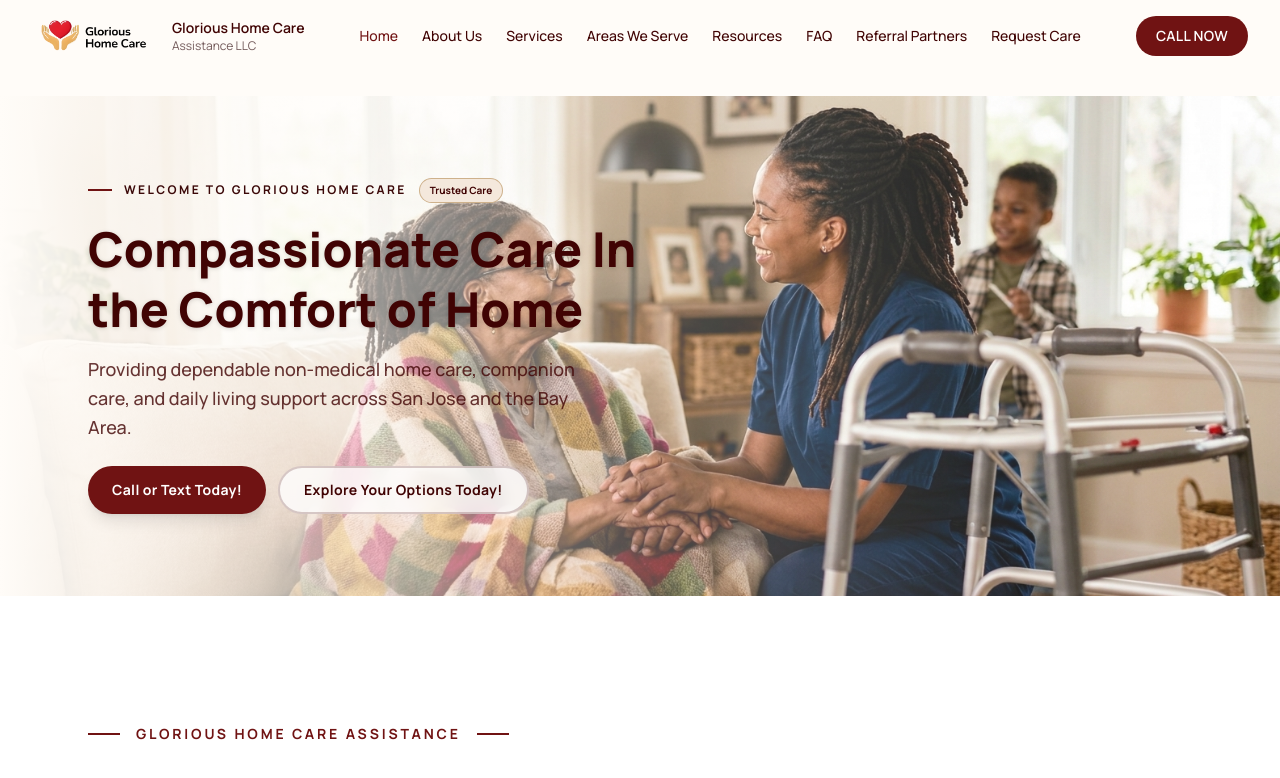
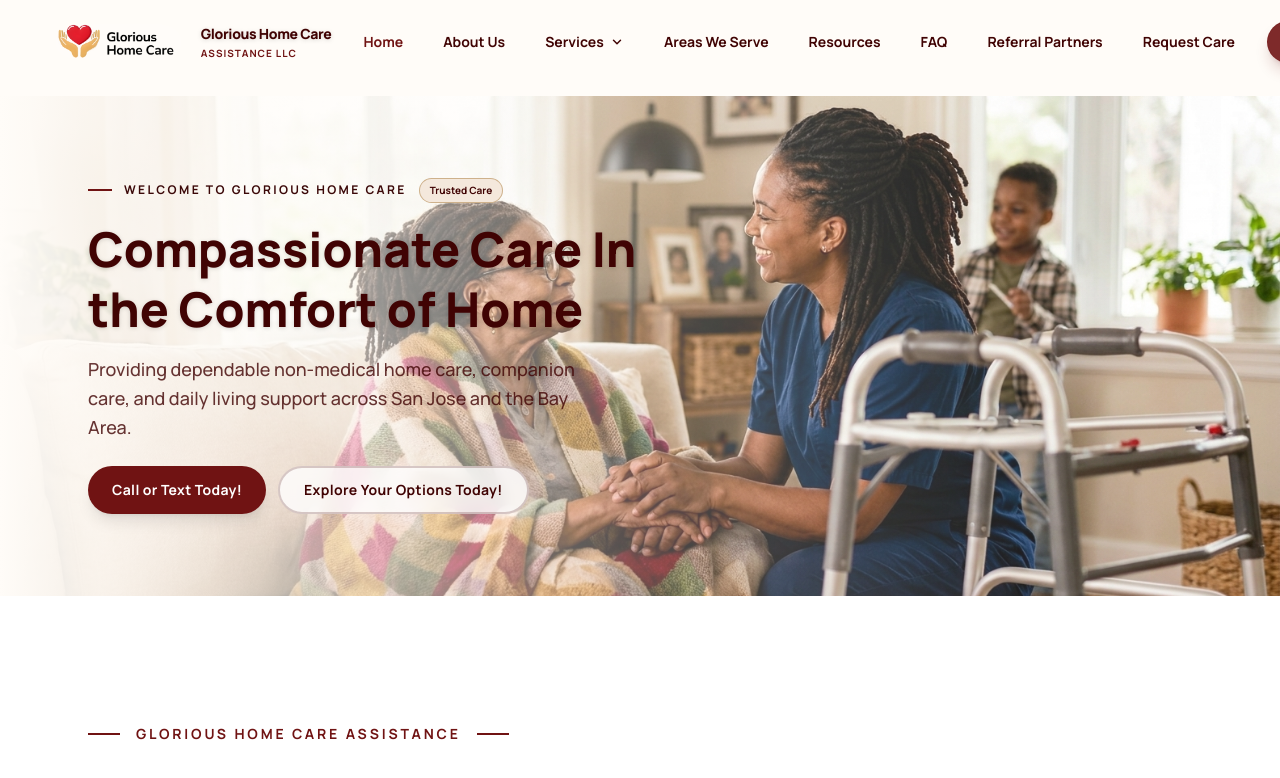
Before and after one commit to mtahaarif/Glorious-Home-Care-Assistance-, a Next.js app: page / in a window 1280 px wide. Shown: the top 778 px of the page. Built offline with nearby package versions, Linux system fonts and the light colour scheme.

Commit message:
Updating the Navbar

```diff
--- a/src/app/services/[service]/page.tsx
+++ b/src/app/services/[service]/page.tsx
@@ -50,7 +50,7 @@ export default async function ServiceDetailPage({ params }: { params: Promise<{
             src={bannerImage}
             alt={title}
             fill
-            className="object-cover object-right"
+            className="object-cover object-center"
             priority
           />
 
--- a/src/components/Navbar.tsx
+++ b/src/components/Navbar.tsx
@@ -5,13 +5,31 @@ import Link from "next/link";
 import { usePathname } from "next/navigation";
 import { useEffect, useState } from "react";
 import { contactInfo, navLinks } from "@/data/global";
+import { mainServices } from "@/data/services";
+
+// Small helper icon for the dropdown chevron
+const ChevronDownIcon = ({ className = "h-4 w-4" }: { className?: string }) => (
+  <svg
+    xmlns="http://www.w3.org/2000/svg"
+    viewBox="0 0 24 24"
+    fill="none"
+    stroke="currentColor"
+    strokeWidth={2.5}
+    strokeLinecap="round"
+    strokeLinejoin="round"
+    className={className}
+  >
+    <polyline points="6 9 12 15 18 9" />
+  </svg>
+);
 
 export default function Navbar() {
   const pathname = usePathname();
   const [scrolled, setScrolled] = useState(false);
   const [isMobileMenuOpen, setIsMobileMenuOpen] = useState(false);
+  const [isMobileServicesOpen, setIsMobileServicesOpen] = useState(false);
 
-  // Handle sticky navbar background on scroll
+  // Handle sticky translucent glass background on scroll
   useEffect(() => {
     const onScroll = () => setScrolled(window.scrollY > 12);
     onScroll();
@@ -31,62 +49,108 @@ export default function Navbar() {
   return (
     <>
       <header
-        className={`fixed top-0 z-50 w-full transition-all duration-300 ${
-          scrolled ? "bg-white/95 shadow-sm backdrop-blur" : "bg-transparent"
+        className={`fixed top-0 z-50 w-full transition-all duration-500 ${
+          scrolled
+            ? "bg-white/60 backdrop-blur-xl border-b border-white/40 shadow-[0_8px_32px_rgba(0,0,0,0.04)] py-2 sm:py-3"
+            : "bg-transparent py-5"
         }`}
       >
-        <div className="mx-auto flex w-full max-w-7xl items-center justify-between px-4 py-4 sm:px-6 lg:px-8">
+        <div className="mx-auto flex w-full max-w-[1400px] items-center justify-between px-4 sm:px-8 lg:px-12">
 
-          {/* Logo Section */}
-          <Link href="/" className="flex shrink-0 items-center gap-3">
+          {/* Logo Section - Left Aligned */}
+          <Link href="/" className="flex shrink-0 items-center gap-3 group">
+            <div className="relative flex items-center justify-center transition-transform duration-300 group-hover:scale-105">
+              <div className="absolute inset-0 rounded-full bg-white/20 blur-md"></div>
               <Image
                 src="/glorious-home-care-logo.png"
                 alt="Glorious Home Care Assistance logo"
-              width={48}
-              height={48}
-              className="h-10 w-auto"
+                width={50}
+                height={50}
+                className="relative z-10 h-11 w-auto"
                 priority
               />
-            <div className="hidden flex-col leading-tight sm:flex">
-              <span className="text-sm font-semibold text-brand-ink">
+            </div>
+            <div className="hidden flex-col sm:flex">
+              <span className="text-sm font-extrabold tracking-tight text-brand-ink drop-shadow-sm">
                 Glorious Home Care
               </span>
-              <span className="text-xs text-muted">Assistance LLC</span>
+              <span className="text-[10px] font-bold text-brand-red uppercase tracking-widest mt-0.5">
+                Assistance LLC
+              </span>
             </div>
           </Link>
 
-          {/* Desktop Nav */}
-          <nav className="hidden items-center gap-4 text-sm font-medium text-brand-ink lg:flex xl:gap-6">
-            {navLinks.map((link) => (
+          {/* Desktop Nav - Centered with smaller font and wider gaps */}
+          <nav className="hidden flex-1 items-center justify-center gap-8 text-sm font-bold text-brand-ink lg:flex xl:gap-10 mx-8">
+            {navLinks.map((link) => {
+
+              // 1. Render Dropdown for "Services"
+              if (link.label === "Services") {
+                const isActive = pathname.startsWith(link.href);
+                return (
+                  <div key={link.href} className="group relative py-2">
+                    <Link
+                      href={link.href}
+                      className={`flex items-center gap-1.5 whitespace-nowrap transition-colors hover:text-brand-red ${
+                        isActive ? "text-brand-red" : "text-brand-ink"
+                      }`}
+                    >
+                      {link.label}
+                      <ChevronDownIcon className="h-3.5 w-3.5 transition-transform duration-300 group-hover:rotate-180" />
+                    </Link>
+
+                    {/* Glassmorphism Dropdown Panel */}
+                    <div className="absolute left-1/2 top-full -translate-x-1/2 pt-4 opacity-0 invisible group-hover:opacity-100 group-hover:visible transition-all duration-300">
+                      <div className="w-[280px] rounded-3xl border border-white/60 bg-white/80 backdrop-blur-3xl p-3 shadow-[0_16px_40px_rgba(0,0,0,0.12)]">
+                        {mainServices.map((service) => (
+                          <Link
+                            key={service.slug}
+                            href={`/services/${service.slug}`}
+                            className="block rounded-xl px-5 py-3.5 text-sm font-bold text-brand-ink/90 hover:bg-white/90 hover:text-brand-red hover:shadow-sm transition-all"
+                          >
+                            {service.title}
+                          </Link>
+                        ))}
+                      </div>
+                    </div>
+                  </div>
+                );
+              }
+
+              // 2. Render Standard Links
+              return (
                 <Link
                   key={link.href}
                   href={link.href}
-                className={`whitespace-nowrap transition hover:text-brand-red ${
+                  className={`whitespace-nowrap transition-colors hover:text-brand-red py-2 ${
                     pathname === link.href ? "text-brand-red" : "text-brand-ink"
                   }`}
                 >
                   {link.label}
                 </Link>
-            ))}
+              );
+            })}
           </nav>
 
-          {/* Call to Action & Mobile Toggle */}
+          {/* Call to Action & Mobile Toggle - Right Aligned */}
           <div className="flex shrink-0 items-center gap-4">
+
+            {/* Glassmorphic CTA Button */}
             <Link
               href={contactInfo.phoneHref}
-              className="hidden rounded-full bg-brand-red px-5 py-2.5 text-sm font-semibold uppercase tracking-wide text-white transition hover:bg-brand-red-dark sm:inline-flex"
+              className="hidden rounded-full border border-brand-red/30 bg-brand-red/90 backdrop-blur-md px-7 py-2.5 text-sm font-extrabold uppercase tracking-wider text-white shadow-lg shadow-brand-red/20 transition-all hover:-translate-y-0.5 hover:bg-brand-red hover:shadow-brand-red/30 sm:inline-flex"
             >
               Call Now
             </Link>
 
-            {/* Hamburger Button */}
+            {/* Hamburger Button (Glass Style) */}
             <button
-              className="p-2 text-brand-ink lg:hidden"
+              className="rounded-full bg-white/50 backdrop-blur-md border border-white/50 p-2.5 text-brand-ink shadow-sm lg:hidden transition hover:bg-white/80"
               aria-label="Open Menu"
               onClick={() => setIsMobileMenuOpen(true)}
             >
-              <svg className="h-6 w-6" fill="none" stroke="currentColor" viewBox="0 0 24 24">
-                <path strokeLinecap="round" strokeLinejoin="round" strokeWidth={2} d="M4 6h16M4 12h16M4 18h16" />
+              <svg className="h-5 w-5" fill="none" stroke="currentColor" strokeWidth={2.5} viewBox="0 0 24 24">
+                <path strokeLinecap="round" strokeLinejoin="round" d="M4 6h16M4 12h16M4 18h16" />
               </svg>
             </button>
           </div>
@@ -98,63 +162,107 @@ export default function Navbar() {
       {isMobileMenuOpen && (
         <div className="fixed inset-0 z-[60] lg:hidden">
 
-          {/* Darkened Backdrop (click to close) */}
+          {/* Darkened Backdrop */}
           <div
             className="fixed inset-0 bg-brand-ink/40 backdrop-blur-sm transition-opacity"
             onClick={() => setIsMobileMenuOpen(false)}
             aria-hidden="true"
           />
 
-          {/* Slide-out Menu Panel */}
-          <div className="fixed inset-y-0 right-0 w-full max-w-sm overflow-y-auto bg-white px-6 py-6 shadow-xl sm:max-w-md">
+          {/* Slide-out Glass Menu Panel */}
+          <div className="fixed inset-y-0 right-0 w-full max-w-sm overflow-y-auto border-l border-white/40 bg-white/80 backdrop-blur-2xl px-6 py-6 shadow-2xl sm:max-w-md">
 
             {/* Mobile Menu Header */}
-            <div className="flex items-center justify-between">
-              <span className="text-lg font-bold text-brand-red uppercase tracking-wide">
+            <div className="flex items-center justify-between border-b border-brand-ink/10 pb-6">
+              <span className="text-lg font-black text-brand-red uppercase tracking-widest">
                 Menu
               </span>
               <button
                 type="button"
-                className="rounded-md p-2 text-muted transition hover:bg-brand-cream hover:text-brand-ink"
+                className="rounded-full bg-white/50 backdrop-blur-md border border-white/50 p-2 text-brand-ink transition hover:bg-brand-red hover:text-white hover:border-brand-red"
                 onClick={() => setIsMobileMenuOpen(false)}
               >
                 <span className="sr-only">Close menu</span>
-                <svg className="h-6 w-6" fill="none" viewBox="0 0 24 24" strokeWidth="2" stroke="currentColor" aria-hidden="true">
+                <svg className="h-5 w-5" fill="none" viewBox="0 0 24 24" strokeWidth="2.5" stroke="currentColor" aria-hidden="true">
                   <path strokeLinecap="round" strokeLinejoin="round" d="M6 18L18 6M6 6l12 12" />
                 </svg>
               </button>
             </div>
 
             {/* Mobile Nav Links */}
-            <div className="mt-8 flow-root">
-              <div className="-my-6 divide-y divide-brand-cream">
-                <div className="space-y-2 py-6">
-                  {navLinks.map((link) => (
+            <div className="mt-6 flow-root">
+              <div className="space-y-1 py-2">
+                {navLinks.map((link) => {
+
+                  // Mobile Services Dropdown Toggle
+                  if (link.label === "Services") {
+                    const isActive = pathname.startsWith(link.href);
+                    return (
+                      <div key={link.href} className="flex flex-col">
+                        <div className="flex items-center justify-between">
+                          <Link
+                            href={link.href}
+                            onClick={() => setIsMobileMenuOpen(false)}
+                            className={`flex-grow rounded-xl px-4 py-3.5 text-lg font-bold transition hover:bg-white/60 ${
+                              isActive ? "bg-white/60 text-brand-red" : "text-brand-ink"
+                            }`}
+                          >
+                            {link.label}
+                          </Link>
+                          <button
+                            onClick={() => setIsMobileServicesOpen(!isMobileServicesOpen)}
+                            className="p-4 text-brand-ink transition hover:text-brand-red"
+                          >
+                            <ChevronDownIcon className={`h-5 w-5 transition-transform duration-300 ${isMobileServicesOpen ? "rotate-180" : ""}`} />
+                          </button>
+                        </div>
+
+                        {/* Mobile Dropdown Items */}
+                        <div className={`overflow-hidden transition-all duration-300 ${isMobileServicesOpen ? "max-h-[500px] opacity-100 mt-2 mb-4" : "max-h-0 opacity-0"}`}>
+                          <div className="pl-6 space-y-1.5 border-l-2 border-brand-red/20 ml-6">
+                            {mainServices.map((service) => (
+                              <Link
+                                key={service.slug}
+                                href={`/services/${service.slug}`}
+                                onClick={() => setIsMobileMenuOpen(false)}
+                                className="block rounded-xl px-4 py-2.5 text-base font-semibold text-brand-ink/80 hover:bg-white/60 hover:text-brand-red transition-colors"
+                              >
+                                {service.title}
+                              </Link>
+                            ))}
+                          </div>
+                        </div>
+                      </div>
+                    );
+                  }
+
+                  // Standard Mobile Links
+                  return (
                     <Link
                       key={link.href}
                       href={link.href}
                       onClick={() => setIsMobileMenuOpen(false)}
-                      className={`-mx-3 block rounded-lg px-3 py-3 text-base font-semibold leading-7 transition hover:bg-brand-cream ${
-                        pathname === link.href ? "bg-brand-cream/50 text-brand-red" : "text-brand-ink"
+                      className={`block rounded-xl px-4 py-3.5 text-lg font-bold transition hover:bg-white/60 ${
+                        pathname === link.href ? "bg-white/60 text-brand-red" : "text-brand-ink"
                       }`}
                     >
                       {link.label}
                     </Link>
-                  ))}
+                  );
+                })}
               </div>
 
-                {/* Mobile Call CTA */}
-                <div className="py-6">
+              {/* Mobile Call CTA (Glass Button) */}
+              <div className="mt-8 border-t border-brand-ink/10 pt-8">
                 <a
                   href={contactInfo.phoneHref}
-                    className="-mx-3 block rounded-lg px-3 py-2.5 text-base font-bold leading-7 text-brand-red transition hover:bg-brand-cream"
+                  className="flex w-full items-center justify-center rounded-2xl border border-brand-red/30 bg-brand-red/90 backdrop-blur-md px-4 py-4 text-lg font-black tracking-wide text-white shadow-lg transition hover:-translate-y-1 hover:bg-brand-red"
                 >
                   Call: {contactInfo.phone}
                 </a>
               </div>
+
             </div>
-            </div>
-
           </div>
         </div>
       )}
```
Lines whose indentation alone changed are shown as unchanged.
